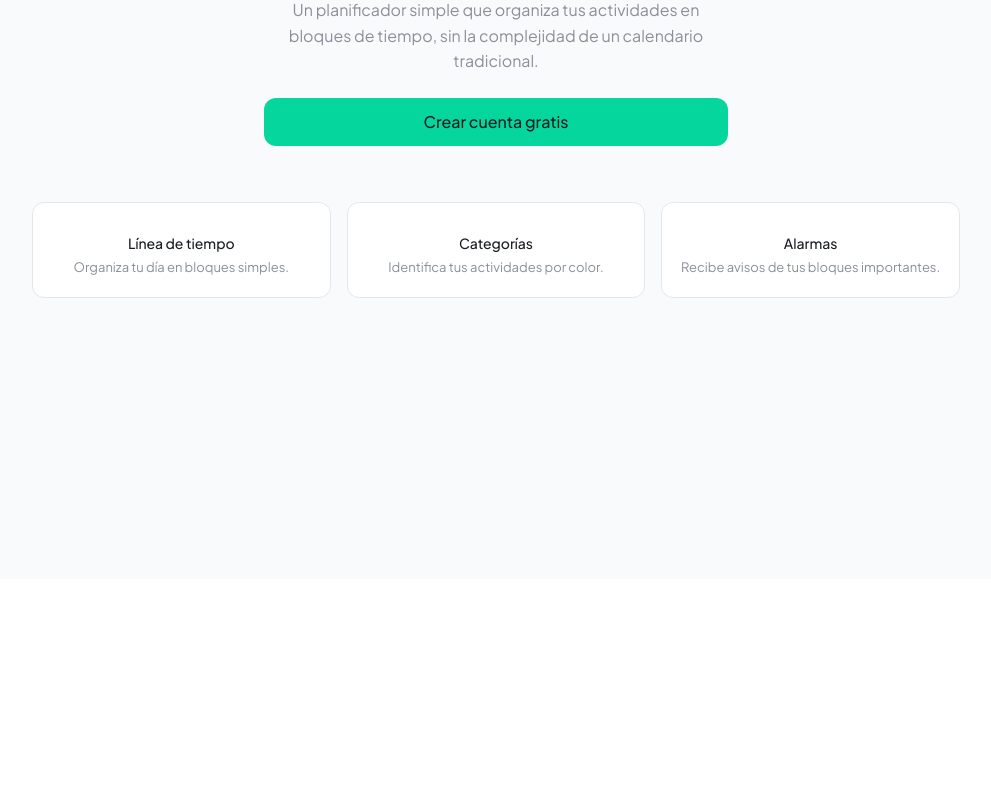
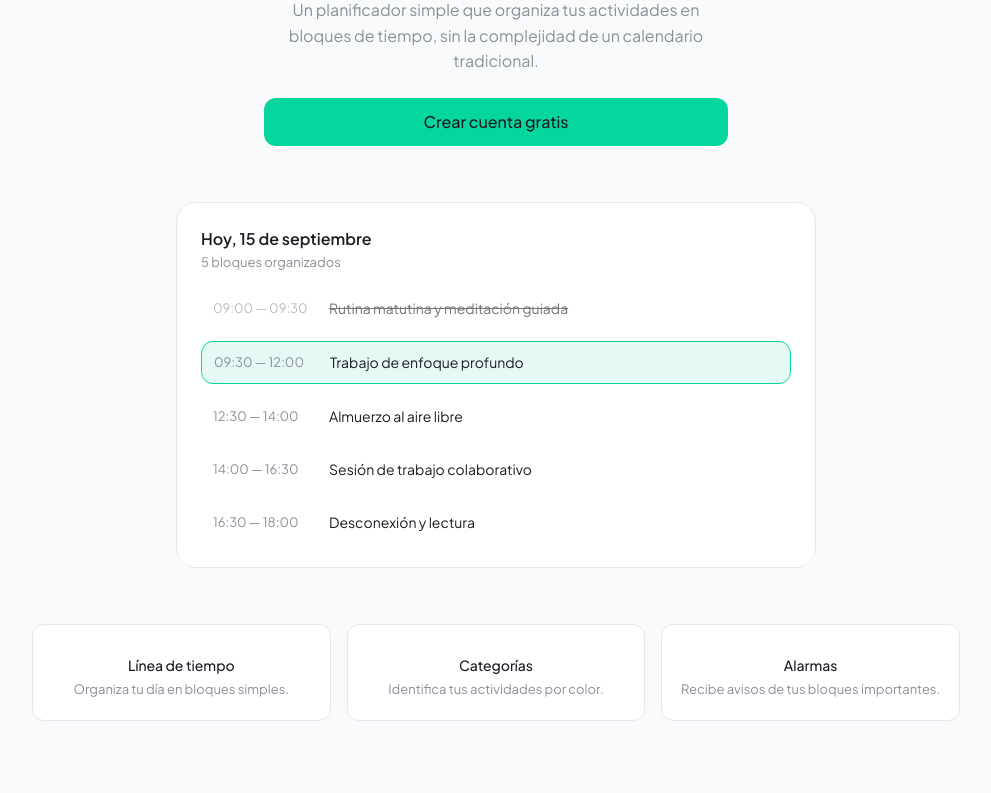
Before and after one commit to coniosorior/calendario_diantu, a Django app: page / in a window 1280 px wide. Shown: the part 221-1014 px from the top of the page, without its empty margins (144-1135 px from the left). Before the commit the page ends 519 px from the top, so only its background shows below. Run offline with Django 5.2, Linux system fonts and the light colour scheme; some libraries are stand-ins or nearby versions.

Commit message:
feature(public): agregar maqueta decorativa del timeline con fecha dinamica en landing

```diff
--- a/apps/public/templates/public/landing.html
+++ b/apps/public/templates/public/landing.html
@@ -12,6 +12,40 @@
     <h1>Ordena tu día bajo el sol</h1>
     <p>Un planificador simple que organiza tus actividades en bloques de tiempo, sin la complejidad de un calendario tradicional.</p>
     <a href="{% url 'accounts:registro' %}" class="btn--primary">Crear cuenta gratis</a>
+</section>
+
+<section class="landing-preview">
+    <div class="landing-preview__card">
+        <div class="landing-preview__header">
+            <div>
+                <p class="landing-preview__date">Hoy, {% now "j \d\e F" %}</p>
+                <p class="landing-preview__summary">5 bloques organizados</p>
+            </div>
+        </div>
+        <ul class="landing-preview__list">
+            <li class="landing-preview__item landing-preview__item--done">
+                <span class="landing-preview__time">09:00 — 09:30</span>
+                <span class="landing-preview__title">Rutina matutina y meditación guiada</span>
+                <i class="ti ti-check" aria-hidden="true"></i>
+            </li>
+            <li class="landing-preview__item landing-preview__item--active">
+                <span class="landing-preview__time">09:30 — 12:00</span>
+                <span class="landing-preview__title">Trabajo de enfoque profundo</span>
+            </li>
+            <li class="landing-preview__item">
+                <span class="landing-preview__time">12:30 — 14:00</span>
+                <span class="landing-preview__title">Almuerzo al aire libre</span>
+            </li>
+            <li class="landing-preview__item">
+                <span class="landing-preview__time">14:00 — 16:30</span>
+                <span class="landing-preview__title">Sesión de trabajo colaborativo</span>
+            </li>
+            <li class="landing-preview__item">
+                <span class="landing-preview__time">16:30 — 18:00</span>
+                <span class="landing-preview__title">Desconexión y lectura</span>
+            </li>
+        </ul>
+    </div>
 </section>
 
 <section class="landing-features">
--- a/static/css/landing.css
+++ b/static/css/landing.css
@@ -51,3 +51,80 @@
     line-height: 1.5;
     margin: 0;
 }
+
+.landing-preview {
+    padding: 0 1rem 3.5rem;
+    max-width: 42rem;
+    margin: 0 auto;
+}
+
+.landing-preview__card {
+    background: var(--color-surface);
+    border: 1px solid var(--color-border);
+    border-radius: 1.25rem;
+    padding: 1.5rem;
+}
+
+.landing-preview__header {
+    display: flex;
+    justify-content: space-between;
+    align-items: flex-start;
+    margin-bottom: 1rem;
+}
+
+.landing-preview__date {
+    font-weight: 600;
+    margin: 0;
+}
+
+.landing-preview__summary {
+    font-size: 0.8125rem;
+    color: var(--color-text-secondary);
+    margin: 0.125rem 0 0;
+}
+
+.landing-preview__list {
+    list-style: none;
+    padding: 0;
+    margin: 0;
+    display: flex;
+    flex-direction: column;
+    gap: 0.75rem;
+}
+
+.landing-preview__item {
+    display: flex;
+    align-items: center;
+    gap: 0.75rem;
+    padding: 0.625rem 0.75rem;
+    border-radius: 0.75rem;
+    font-size: 0.875rem;
+}
+
+.landing-preview__time {
+    color: var(--color-text-secondary);
+    font-size: 0.8125rem;
+    flex-shrink: 0;
+    width: 6.5rem;
+}
+
+.landing-preview__title {
+    flex: 1;
+}
+
+.landing-preview__item--done {
+    opacity: 0.6;
+}
+
+.landing-preview__item--done .landing-preview__title {
+    text-decoration: line-through;
+}
+
+.landing-preview__item--done i {
+    color: var(--color-brand);
+}
+
+.landing-preview__item--active {
+    background: var(--color-brand-light);
+    border: 1px solid var(--color-brand);
+}
```
